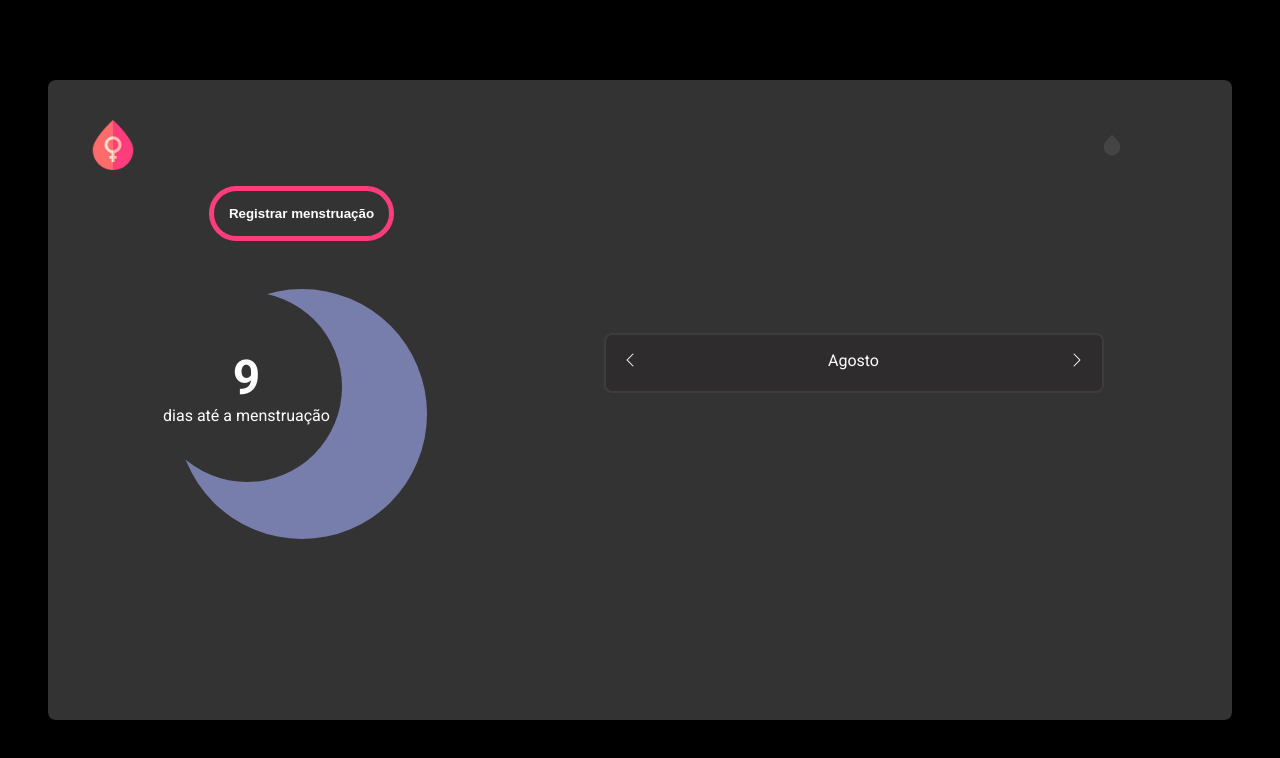
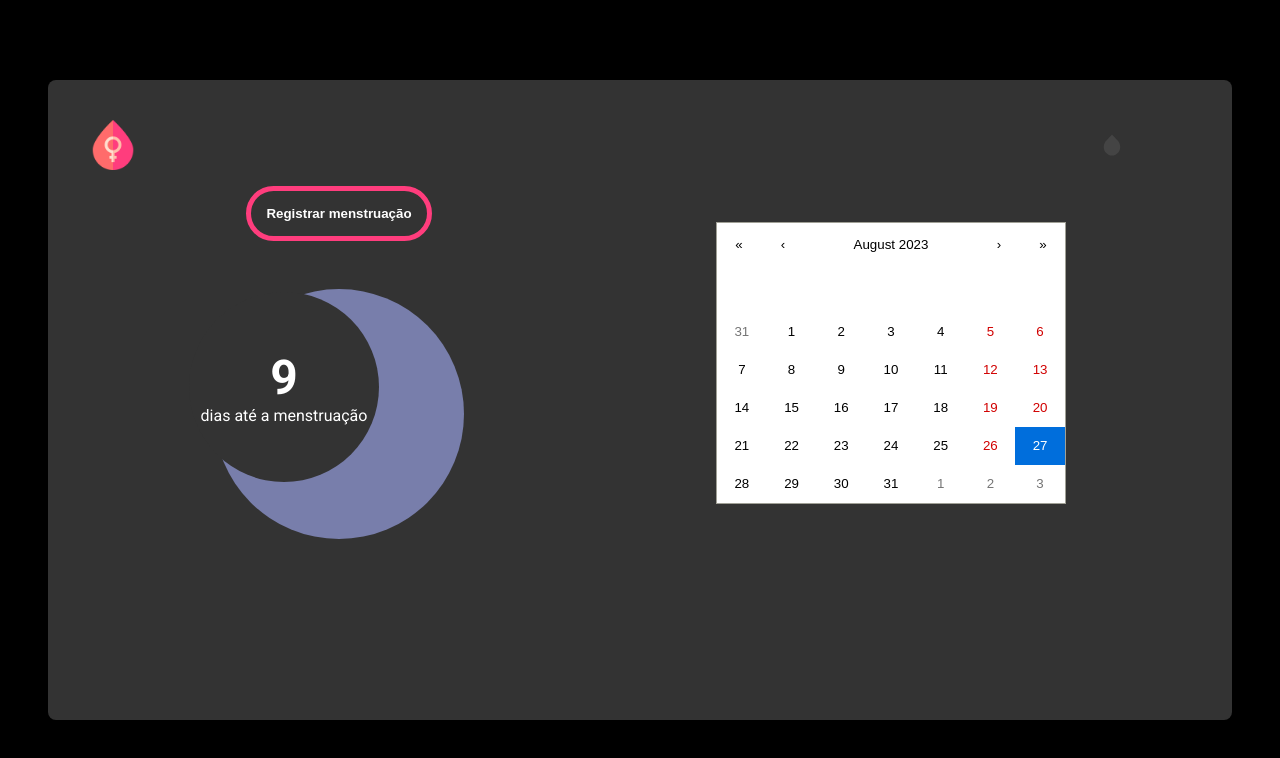
Before and after one commit to rebecaCaroba/moonFlowCalendar, a React (Vite) app: page /moonflow in a window 1280 px wide. Shown: the top 758 px of the page. Built offline with nearby package versions, Linux system fonts and the light colour scheme; some icons are missing.

Commit message:
Implementando o calendário menstrual com react-calendar

```diff
--- a/package.json
+++ b/package.json
@@ -12,6 +12,7 @@
   "dependencies": {
     "date-fns": "^2.30.0",
     "react": "^18.2.0",
+    "react-calendar": "^4.6.0",
     "react-dom": "^18.2.0",
     "react-icons": "^4.10.1",
     "react-router-dom": "^6.15.0",
--- a/src/components/Calendar/index.tsx
+++ b/src/components/Calendar/index.tsx
@@ -1,24 +1,18 @@
-import { useState } from "react";
-import { Header, CalendarWrapper, Body, WeeksGrid } from "./styles";
-import { BsChevronLeft } from 'react-icons/bs';
-import { BsChevronRight } from 'react-icons/bs';
-import { MONTH_NAMES } from "../../const";
+import Calendar from "react-calendar"
+import { useState } from 'react'
+import 'react-calendar/dist/Calendar.css'
 
+type ValuePiece = Date | null;
 
-export function Calendar() {
-    const [currentMonth, setCurrentMonth] = useState(new Date().getMonth());
-    const [currentYear, setCurrentYear] = useState(new Date().getFullYear());
+type Value = ValuePiece | [ValuePiece, ValuePiece]
+
+export function CalendarApp() {
+    const [value, onChange] = useState<Value>(new Date())
 
     return (
-        <CalendarWrapper>
-            <Header>
-                <BsChevronLeft />
-                <span>{MONTH_NAMES[currentMonth]}</span>
-                <BsChevronRight />
-            </Header>
-            <Body>
-                <WeeksGrid></WeeksGrid>
-            </Body>
-        </CalendarWrapper>
+        <Calendar
+        onChange={onChange}
+        value={value}
+        />
     )
 }
--- a/src/pages/MoonFlow/index.tsx
+++ b/src/pages/MoonFlow/index.tsx
@@ -1,14 +1,14 @@
-import { Calendar } from "../../components/Calendar";
-import { CalendarContainer, CycleContainer, InfoCycle, MoonContainer } from "./styles";
+import { CalendarApp } from "../../components/Calendar";
+import { CalendarContainer, CycleContainer, InfoCycle, MenstruationRecorderBtn, MoonContainer } from "./styles";
 
 export function MoonFlow() {
     return (
         <CalendarContainer>
             <div>
                 <CycleContainer>
-                <button type="button">
+                <MenstruationRecorderBtn type="button">
                     <span>Registrar menstruação</span>
-                </button>
+                </MenstruationRecorderBtn>
                     <InfoCycle>
                         <span>9</span>dias até a menstruação
                     </InfoCycle>
@@ -16,7 +16,7 @@ export function MoonFlow() {
                 </CycleContainer>
             </div>
             <div>
-                <Calendar />
+                <CalendarApp />
             </div>
         </CalendarContainer>
     )
--- a/src/pages/MoonFlow/styles.ts
+++ b/src/pages/MoonFlow/styles.ts
@@ -6,7 +6,11 @@ export const CalendarContainer = styled.div`
     justify-content: space-around;
     margin: 1rem 0;
 
-    button {
+
+
+`
+
+export const MenstruationRecorderBtn = styled.button`
     background: transparent;
     border: 5px solid ${(props) => props.theme['main-color']};
     color: ${(props) => props.theme['white']};
@@ -16,9 +20,9 @@ export const CalendarContainer = styled.div`
     cursor: pointer;
     text-align: center;
     text-decoration: none;
-    }
 
-    button:hover{
+
+    &:hover{
         background: ${(props) => props.theme['main-color']};
         transition: 0.3s;
     }
```
Also changed, not shown: 1 other file (tests, documents, lock files or other folders). Lines whose indentation alone changed are shown as unchanged.
